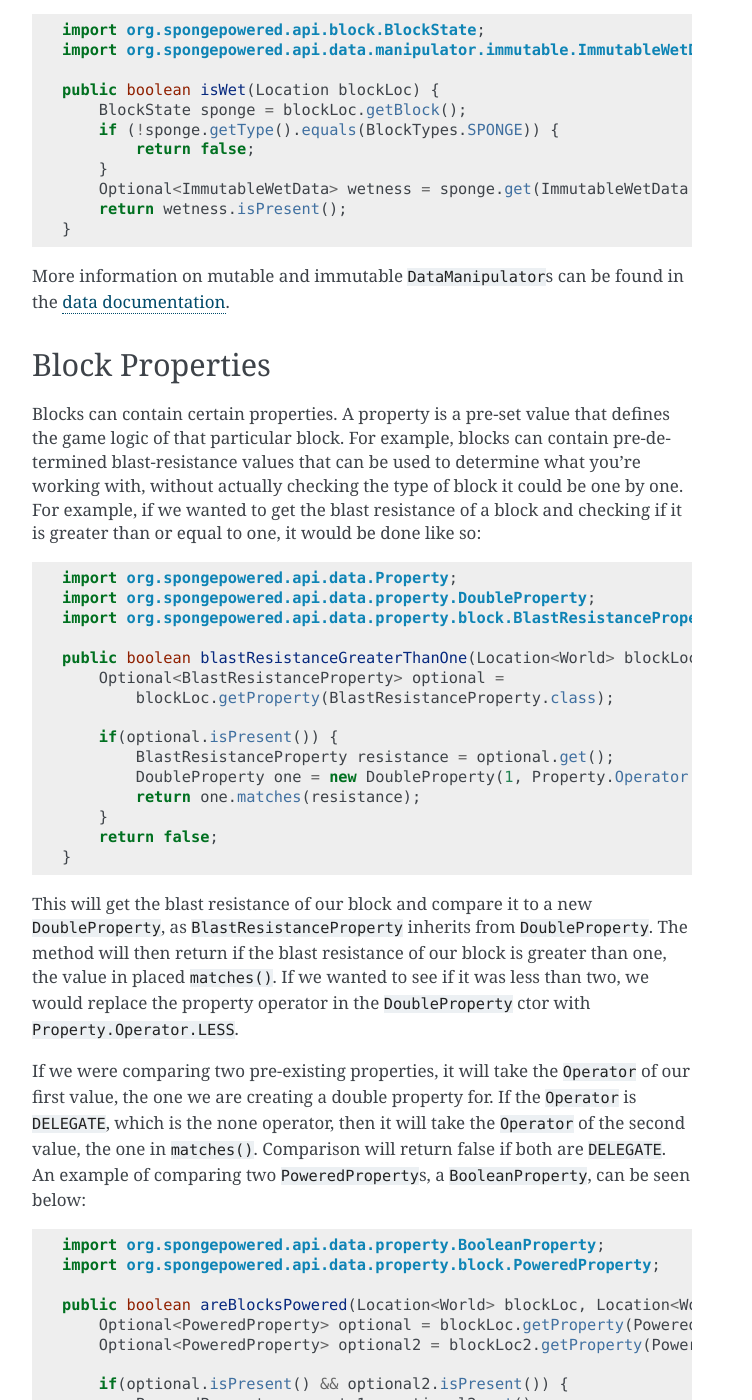
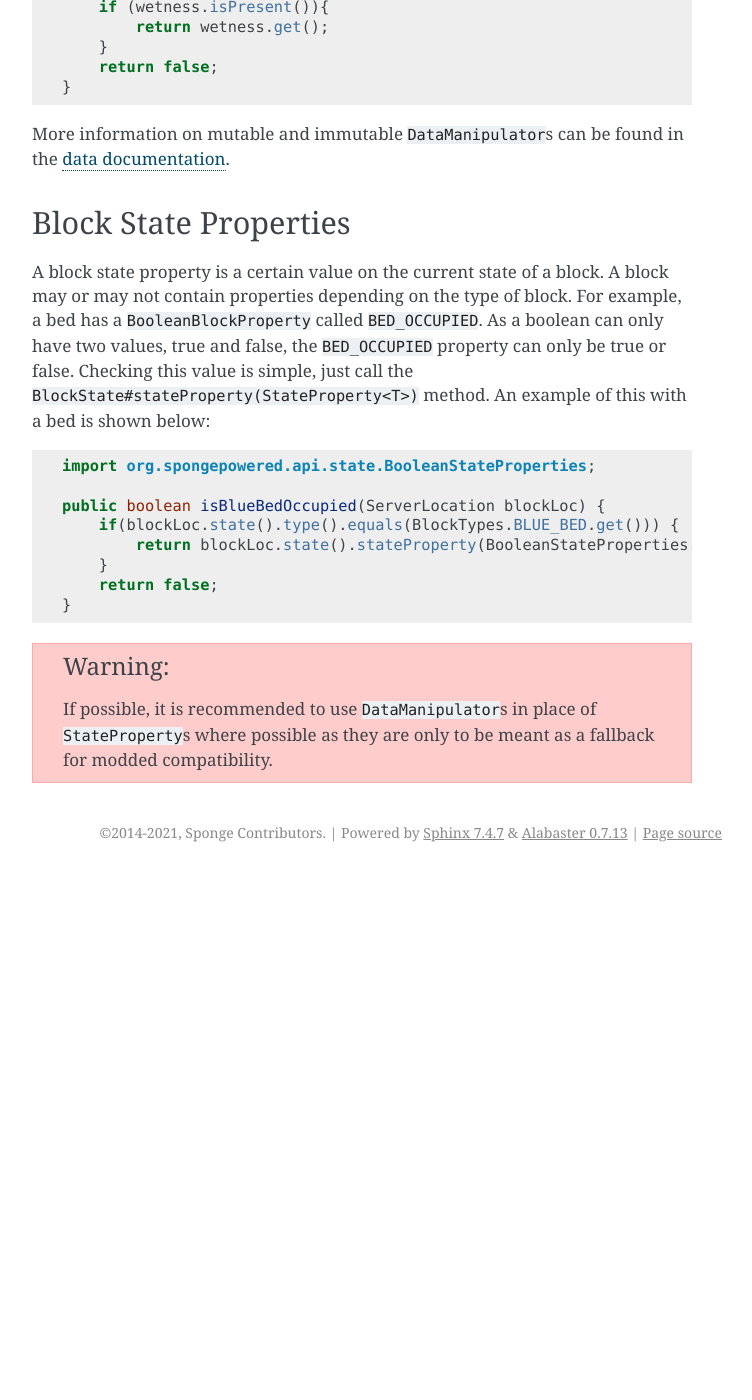
Before and after one commit to SpongePowered/SpongeDocs, a Sphinx documentation site: the page built from source/plugin/blocks/accessing.rst, in a window 1280 px wide and 1400 px high, scrolled down 2512 px. Shown: the whole window, without its empty margins (388-1140 px from the left). Built offline with Sphinx 7.4.7, drawn with Linux system fonts in a browser that asks for light colours; cross-references to code outside the pages are shown as plain code; after the commit the page ends 3384 px from its top, so only the background shows below that; some of the changed text lies outside the part shown.

Commit message:
Updated blocks/accessing

```diff
--- a/source/plugin/blocks/accessing.rst
+++ b/source/plugin/blocks/accessing.rst
@@ -2,108 +2,100 @@
 Accessing Blocks
 ================
 
-.. warning::
-    These docs were written for SpongeAPI 7 and are likely out of date.
-    `If you feel like you can help update them, please submit a PR! <https://github.com/SpongePowered/SpongeDocs>`__
-
 .. javadoc-import::
+    org.spongepowered.api.Sponge
+    org.spongepowered.api.ResourceKey
     org.spongepowered.api.block.BlockState
     org.spongepowered.api.block.BlockType
-    org.spongepowered.api.block.trait.BlockTrait
-    org.spongepowered.api.block.trait.BooleanTrait
-    org.spongepowered.api.data.manipulator.DataManipulator
-    org.spongepowered.api.data.manipulator.ImmutableDataManipulator
-    org.spongepowered.api.data.manipulator.mutable.block.DirectionalData
-    org.spongepowered.api.data.property.BooleanProperty
-    org.spongepowered.api.data.property.DoubleProperty
-    org.spongepowered.api.data.property.block.BlastResistanceProperty
-    org.spongepowered.api.data.property.block.PoweredProperty
+    org.spongepowered.api.data.DataManipulator
+    org.spongepowered.api.data.Keys
     org.spongepowered.api.world.Location
     org.spongepowered.api.world.World
-    org.spongepowered.api.world.extent.Extent
+    org.spongepowered.api.world.server.ServerLocation
+    org.spongepowered.api.world.server.ServerWorld
 
 Basic Information
 ~~~~~~~~~~~~~~~~~
 
 Blocks are most commonly identified and accessed by their :javadoc:`Location`. This location points to a certain
-coordinate within an :javadoc:`Extent`. In most cases a :javadoc:`World` will be used as the ``Extent``.
+coordinate within an :javadoc:`World`. In most cases a :javadoc:`ServerWorld` will be used as the ``World``.
 
 .. code-block:: java
 
     import org.spongepowered.api.Sponge;
-    import org.spongepowered.api.world.Location;
-    import org.spongepowered.api.world.World;
+    import org.spongepowered.api.world.server.ServerLocation;
+    import org.spongepowered.api.world.server.ServerWorld;
+    import org.spongepowered.api.ResourceKey;
 
-    public Location<World> getBlockAt(String worldName, int posX, int posY, int posZ) {
-        World world = Sponge.getServer().getWorld(worldName).get();
-        Location<World> blockLoc = new Location<World>(world, posX, posY, posZ);
+    public ServerLocation getBlockAt(ResourceKey worldKey, int posX, int posY, int posZ) {
+        ServerWorld world = Sponge.server().worldManager().world(worldKey).get();
+        ServerLocation blockLocation = world.location(posX, posY, posZ);
         return blockLoc;
     }
 
 .. warning::
 
-    Note that the above example does not check if the world exists. ``getWorld(worldName).get()`` will fail if there
+    Note that the above example does not check if the world exists. ``world(worldKey).get()`` will fail if there
     is no world of that name loaded.
 
 
-With this ``Location`` object you can then obtain further information about the block. The following code checks if a
+With this ``ServerLocation`` object you can then obtain further information about the block. The following code checks if a
 referenced block is any kind of banner by checking the blocks type.
 
 .. code-block:: java
 
     import org.spongepowered.api.block.BlockType;
     import org.spongepowered.api.block.BlockTypes;
+    import org.spongepowered.api.tag.BlockTypeTag;
+    import org.spongepowered.api.world.server.ServerLocation;
 
-    public boolean isBanner(Location<World> blockLoc) {
-        BlockType type = blockLoc.getBlock().getType();
-        return type.equals(BlockTypes.STANDING_BANNER)
-                || type.equals(BlockTypes.WALL_BANNER);
+    public boolean isBanner(ServerLocation blockLoc) {
+        Tag<BlockType> bannerTag = BlockTypeTags.BANNERS.get();
+        BlockType blockType = blockLoc.blockType();
+        return bannerTag.contains(blockType);
     }
 
 .. tip::
 
-    The function ``==`` could be used in place of ``equals()`` as there is only one :javadoc:`BlockType` instance for
+    The function ``==`` could be used in place of ``equals()`` when it comes to comparing two :javadoc:`BlockType`'s as there are a fixed number of instance for
     every block, however it is generally recommended to use ``equals()``.
 
 Block Data Manipulators
 ~~~~~~~~~~~~~~~~~~~~~~~
 
 The data of a block is held as a :javadoc:`DataManipulator`, similar to other parts of the API. This is the container
-that holds information on components of our block such as the orientation of a block, specific types (stone vs.
-granite), and so on. Checking the values of these manipulators is easy, you just need to check the block's direction
+that holds information on components of our block such as the orientation of a block, the blocks light level, and so on. Checking the values of these manipulators is easy, you just need to check the block's direction
 :javadoc:`DirectionalData`.
 
 .. code-block:: java
 
-    import org.spongepowered.api.data.key.Keys;
-    import org.spongepowered.api.data.manipulator.mutable.block.DirectionalData;
+    import org.spongepowered.api.util.Direction;
+    import org.spongepowered.api.data.Keys;
 
-    public boolean isFacingNorth(Location<World> blockLoc) {
-        Optional<DirectionalData> optionalData = blockLoc.get(DirectionalData.class);
-        if (!optionalData.isPresent()) {
+    public boolean isFacingNorth(ServerLocation blockLoc) {
+        Optional<Direction> optionalBlockDirection = blockLoc.get(Keys.DIRECTION).get();
+        if(!optionalBlockDirection.isPresent()){
             return false;
         }
-        DirectionalData data = optionalData.get();
-        if (data.get(Keys.DIRECTION).get().equals(Direction.NORTH)) {
+        Direction blockDirection = optionalBlockDirection.get();
+        if(blockDirection.equals(Direction.NORTH)){
             return true;
         }
         return false;
     }
 
-First, we need to know which ``DataManipulator`` sub-interface we need. Those that are applicable to blocks are found
-in the :javadoc:`org.spongepowered.api.data.manipulator.mutable` and
-:javadoc:`org.spongepowered.api.data.manipulator.mutable.block` packages. Then, we can just pass that class to the
-``get(DataManipulator)`` method of ``Location`` which will return an ``Optional``. We then have to check if our
-``DataManipulator`` actually exists for our block by checking ``ifPresent()``. If it exists, then we can use it.
+First, we need to know which ``DataManipulator`` ``Key`` we need. We can then pass the ``get(Key)`` method of
+``ServerLocation`` which will return an ``Optional``. We then have to check if our ``DataManipulator`` actually
+exists for out block by checking ``ifPresent()``. If it exists, then we can use it.
 
 More on ``DataManipulator``\s can be found in the :doc:`data documentation <../data/datamanipulators>`.
 
 .. tip::
 
     If a block will never stop supporting a particular ``DataManipulator``, such as ``DirectionalData`` with stairs,
-    then there is no need to check for ``isPresent()``. Just remove the optional around the ``DataManipulator`` and
+    then there is no need to check for ``isPresent()``. Just remove the optional around the ``DataManipulator``'s value output and
     fetch the non-optional data by adding ``.get()`` to the end of the statement. Note, that this will cause a
-    ``NullPointerException`` if a block ever stops supporting a particular ``DataManipulator``.
+    ``NoSuchElementException`` if a block ever stops supporting a particular ``DataManipulator``.
 
 Block States
 ~~~~~~~~~~~~
@@ -115,104 +107,43 @@
 .. code-block:: java
 
     import org.spongepowered.api.block.BlockState;
-    import org.spongepowered.api.data.manipulator.immutable.ImmutableWetData;
 
-    public boolean isWet(Location blockLoc) {
+    public boolean isWet(ServerLocation blockLoc) {
         BlockState sponge = blockLoc.getBlock();
-        if (!sponge.getType().equals(BlockTypes.SPONGE)) {
+        if (!sponge.getType().equals(BlockTypes.SPONGE.get())) {
             return false;
         }
-        Optional<ImmutableWetData> wetness = sponge.get(ImmutableWetData.class);
-        return wetness.isPresent();
+        Optional<Boolean> wetness = sponge.get(Keys.IS_WET);
+        if (wetness.isPresent()){
+            return wetness.get();
+        }
+        return false;
     }
 
 More information on mutable and immutable ``DataManipulator``\s can be found in the :doc:`data documentation
 <../data/datamanipulators>`.
 
-Block Properties
-~~~~~~~~~~~~~~~~
-
-Blocks can contain certain properties. A property is a pre-set value that defines the game logic of that particular
-block. For example, blocks can contain pre-determined blast-resistance values that can be used to determine what
-you're working with, without actually checking the type of block it could be one by one. For example, if we wanted to
-get the blast resistance of a block and checking if it is greater than or equal to one, it would be done like so:
-
-.. code-block:: java
-
-    import org.spongepowered.api.data.Property;
-    import org.spongepowered.api.data.property.DoubleProperty;
-    import org.spongepowered.api.data.property.block.BlastResistanceProperty;
-
-    public boolean blastResistanceGreaterThanOne(Location<World> blockLoc) {
-        Optional<BlastResistanceProperty> optional =
-            blockLoc.getProperty(BlastResistanceProperty.class);
-
-        if(optional.isPresent()) {
-            BlastResistanceProperty resistance = optional.get();
-            DoubleProperty one = new DoubleProperty(1, Property.Operator.GEQUAL);
-            return one.matches(resistance);
-        }
-        return false;
-    }
-
-This will get the blast resistance of our block and compare it to a new :javadoc:`DoubleProperty`, as
-:javadoc:`BlastResistanceProperty` inherits from ``DoubleProperty``. The method will then return if the blast
-resistance of our block is greater than one, the value in placed ``matches()``. If we wanted to see if it was less than
-two, we would replace the property operator in the ``DoubleProperty`` ctor  with ``Property.Operator.LESS``.
-
-If we were comparing two pre-existing properties, it will take the ``Operator`` of our first value, the one we are
-creating a double property for. If the ``Operator`` is ``DELEGATE``, which is the none operator, then it will take the
-``Operator`` of the second value, the one in ``matches()``. Comparison will return false if both are ``DELEGATE``.
-An example of comparing two :javadoc:`PoweredProperty`\ s, a :javadoc:`BooleanProperty`, can be seen below:
-
-.. code-block:: java
-
-    import org.spongepowered.api.data.property.BooleanProperty;
-    import org.spongepowered.api.data.property.block.PoweredProperty;
-
-    public boolean areBlocksPowered(Location<World> blockLoc, Location<World> blockLoc2) {
-        Optional<PoweredProperty> optional = blockLoc.getProperty(PoweredProperty.class);
-        Optional<PoweredProperty> optional2 = blockLoc2.getProperty(PoweredProperty.class);
-
-        if(optional.isPresent() && optional2.isPresent()) {
-            PoweredProperty property1 = optional2.get();
-            PoweredProperty property2 = optional2.get();
-            BooleanProperty booleanProperty = new BooleanProperty(true, Property.Operator.EQUAL);
-
-            if(booleanProperty.matches(property1)) {
-                return property1.matches(property2);
-            }
-        }
-        return false;
-    }
-
-The second ``if`` check checks if one of the properties is true. If it is true and both are equal, then both
-of the values must be true. Therefore, eliminating the need to check the second value. Now we know that both
-blocks are being powered.
-
-A list of possible block properties can be found in the :javadoc:`org.spongepowered.api.data.property.block` package.
-
-Block Traits
+Block State Properties
 ~~~~~~~~~~~~
 
-A block trait is a certain value on the current state of a block. A block may or may not contain block traits depending
-on the type of block. For example, a bed has a :javadoc:`BooleanTrait` called
-``BED_OCCUPIED``. As a boolean can only have two values, true and false, the ``BED_OCCUPIED`` trait can only be true or
-false. Checking this value is simple, just call the :javadoc:`BlockState#getTraitValue(BlockTrait)` method. An example
+A block state property is a certain value on the current state of a block. A block may or may not contain properties depending
+on the type of block. For example, a bed has a :javadoc:`BooleanBlockProperty` called
+``BED_OCCUPIED``. As a boolean can only have two values, true and false, the ``BED_OCCUPIED`` property can only be true or
+false. Checking this value is simple, just call the :javadoc:`BlockState#stateProperty(StateProperty<T>)` method. An example
 of this with a bed is shown below:
 
 .. code-block:: java
 
-    import org.spongepowered.api.block.trait.BooleanTraits;
+    import org.spongepowered.api.state.BooleanStateProperties;
 
-    public boolean isBedOccupied(Location<World> blockLoc) {
-        if(blockLoc.getBlock().getType().equals(BlockTypes.BED)) {
-            return blockLoc.getBlock().getTraitValue(BooleanTraits.BED_OCCUPIED).get();
+    public boolean isBlueBedOccupied(ServerLocation blockLoc) {
+        if(blockLoc.state().type().equals(BlockTypes.BLUE_BED.get())) {
+            return blockLoc.state().stateProperty(BooleanStateProperties.BLUE_BED_OCCUPIED).get();
         }
         return false;
     }
 
 .. warning::
 
-    If possible, it is recommended to use ``DataManipulator``\s in place of ``BlockTrait``\s where possible as they are
+    If possible, it is recommended to use ``DataManipulator``\s in place of ``StateProperty``\s where possible as they are
     only to be meant as a fallback for modded compatibility.
```
